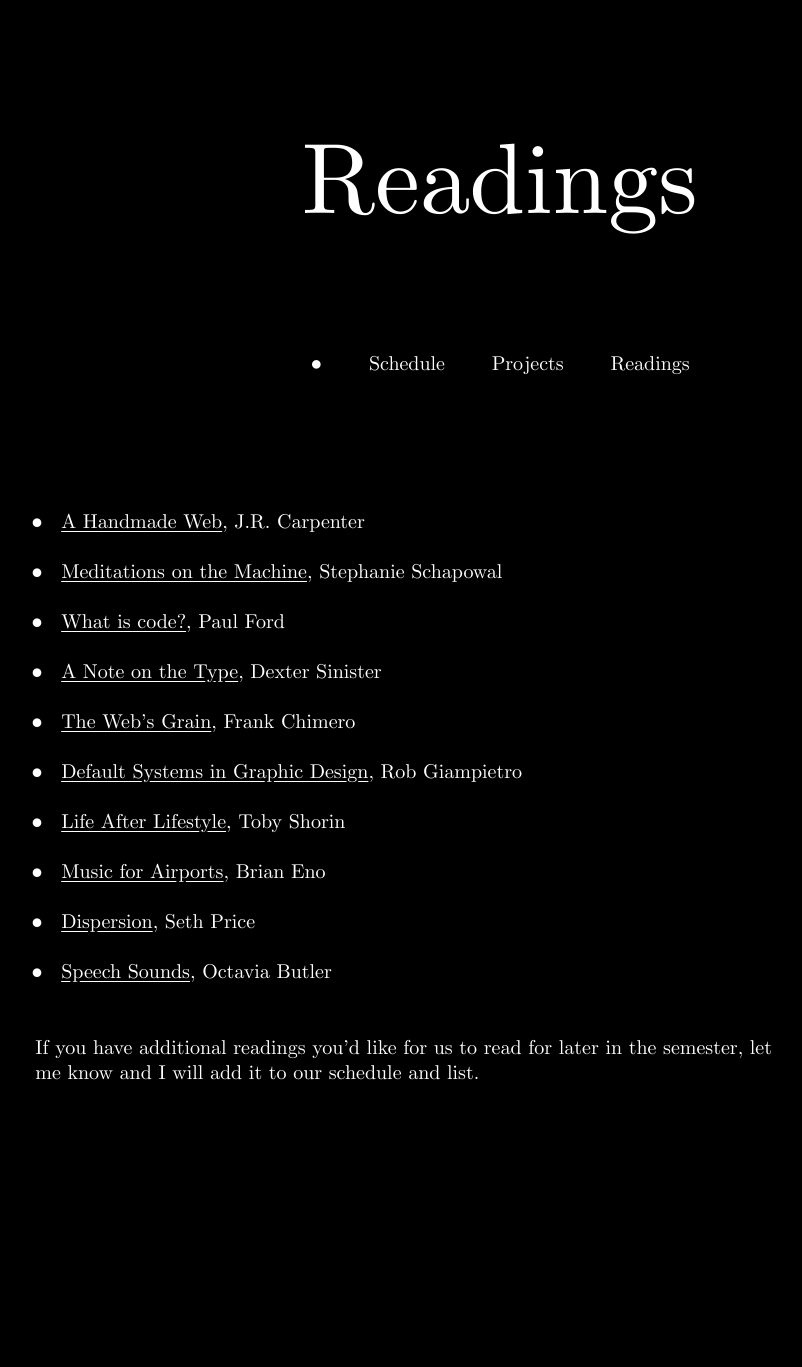
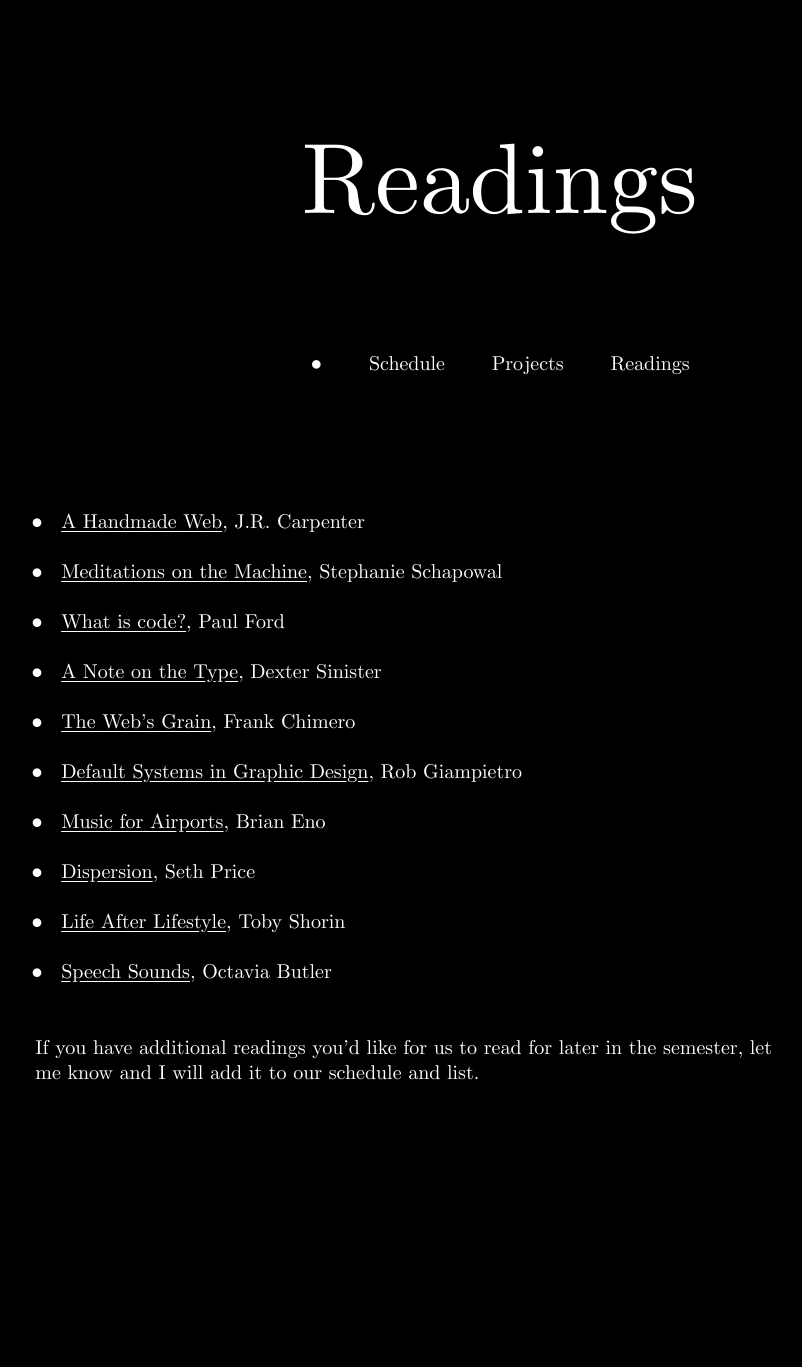
Before and after one commit to eli8527/source-f22, a Jekyll site: the page built from readings.md, in a window 1280 px wide. Shown: the whole page, without its empty margins (140-942 px from the left). Built offline with Jekyll 4.4.1, drawn with Linux system fonts in a browser that asks for light colours.

```diff
--- a/readings.md
+++ b/readings.md
@@ -14,11 +14,11 @@ title: Readings
 
 - [Default Systems in Graphic Design](https://linedandunlined.com/archive/default-systems-in-graphic-design/), Rob Giampietro
 
-- [Life After Lifestyle](https://subpixel.space/entries/life-after-lifestyle/), Toby Shorin
-
 - [Music for Airports](https://www.youtube.com/watch?v=vNwYtllyt3Q), Brian Eno
 
 - [Dispersion](http://www.distributedhistory.com/Dispersion2007.comp.pdf), Seth Price
+
+- [Life After Lifestyle](https://subpixel.space/entries/life-after-lifestyle/), Toby Shorin
 
 - [Speech Sounds](https://www.unl.edu/english/docs/englishweek17/engl200-speechsounds.pdf), Octavia Butler
 
```
